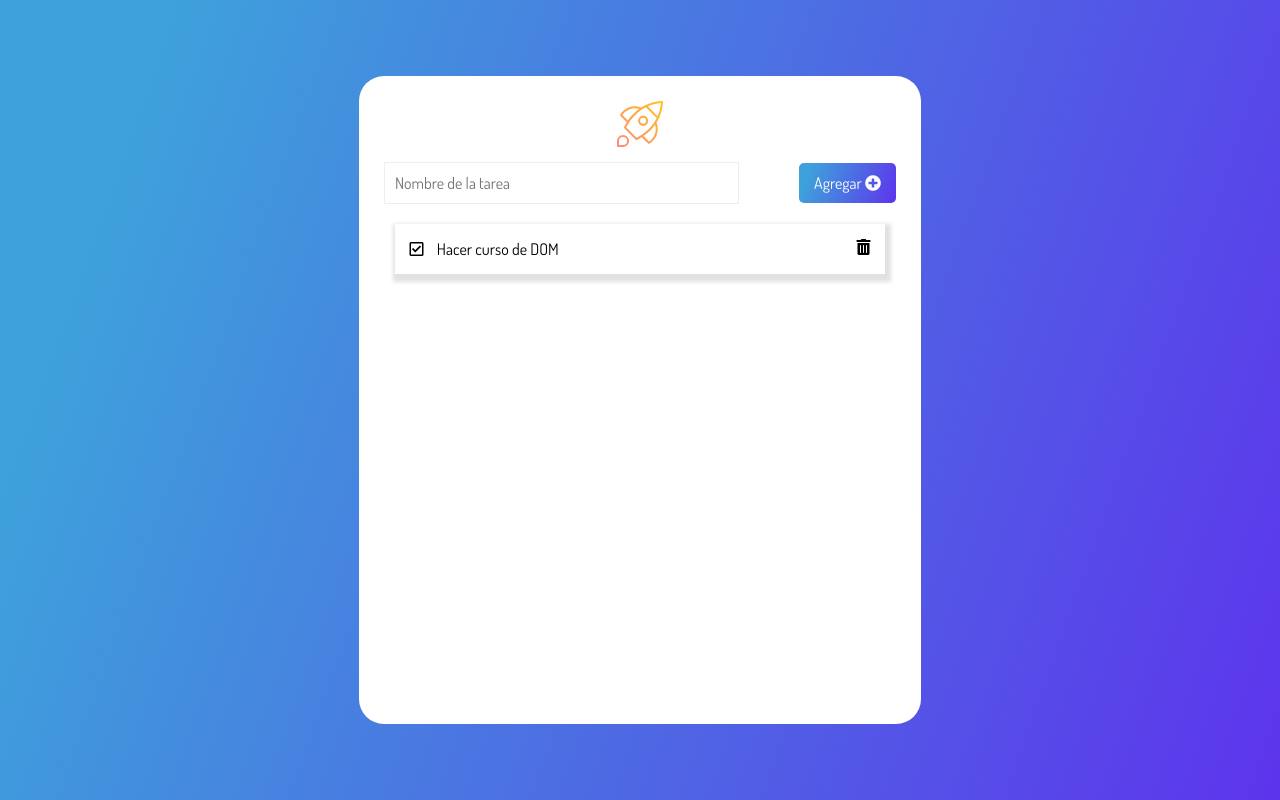
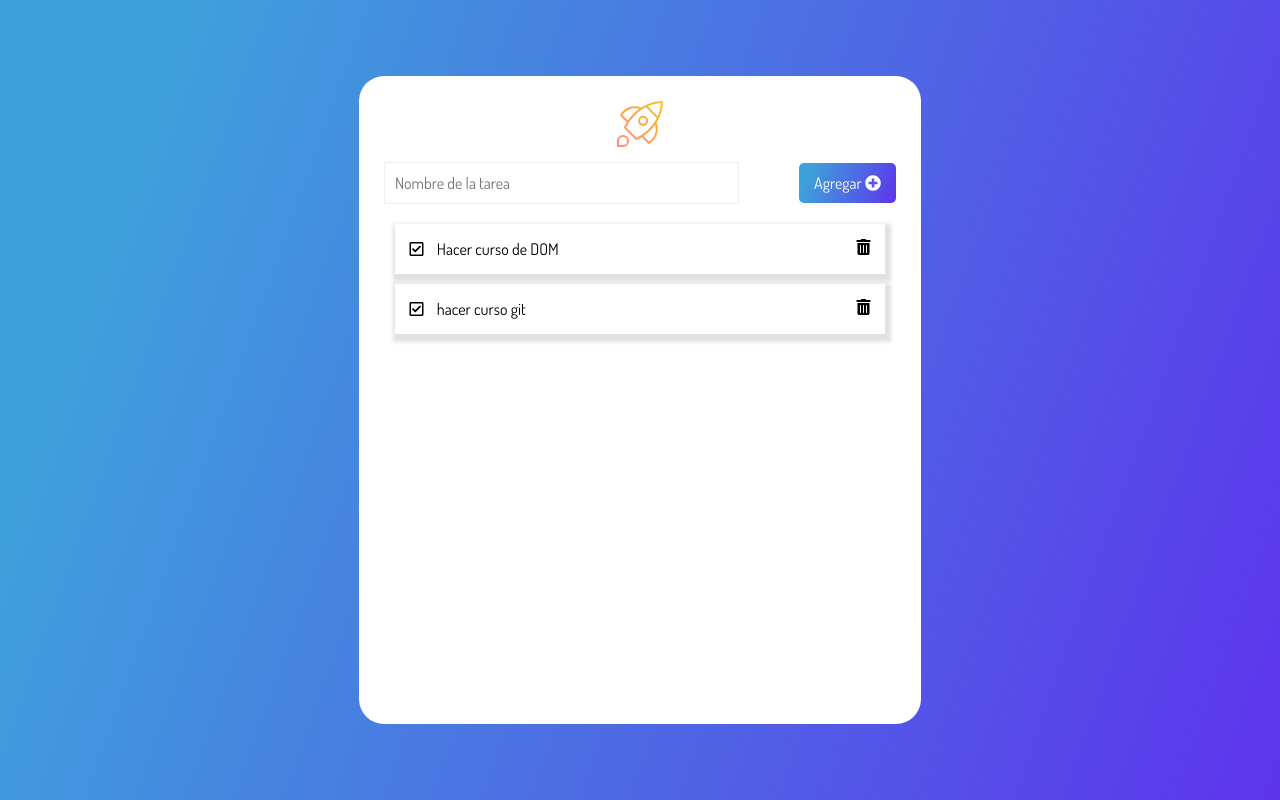
Before and after one commit to Cesscoronel89/MANIPULANDO_DOM, a plain HTML site: page index.html in a window 1280 px wide. Drawn offline with Linux system fonts and the light colour scheme.

Commit message:
no se en que rama estoy

```diff
--- a/index.html
+++ b/index.html
@@ -44,6 +44,13 @@
             </div>
             <i class="fas fa-trash-alt trashIcon icon"></i>
           </li>
+          <li class="card">
+            <div>
+              <i class="far fa-check-square icon"></i>
+              <span class="task">hacer curso git</span>
+            </div>
+            <i class="fas fa-trash-alt trashIcon icon"></i>
+          </li>
         </ul>
       </div>
     </main>
```
